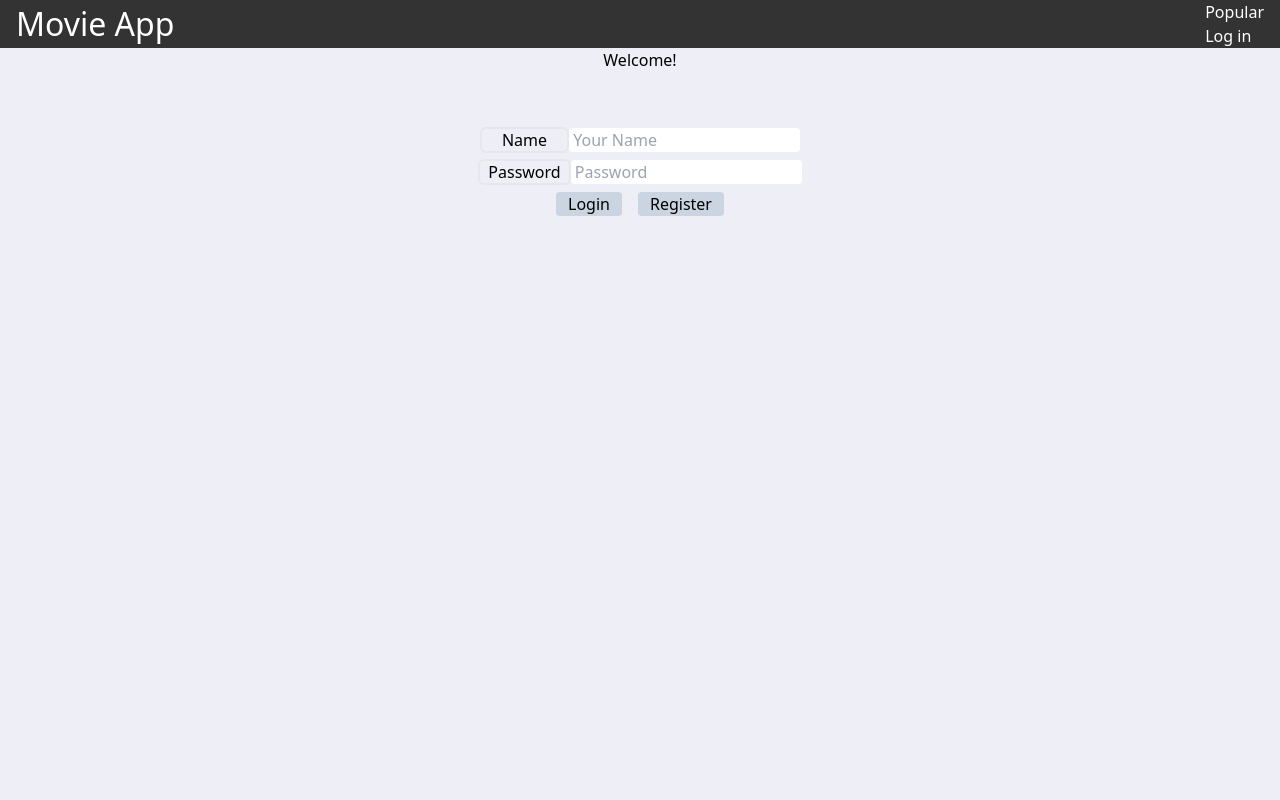
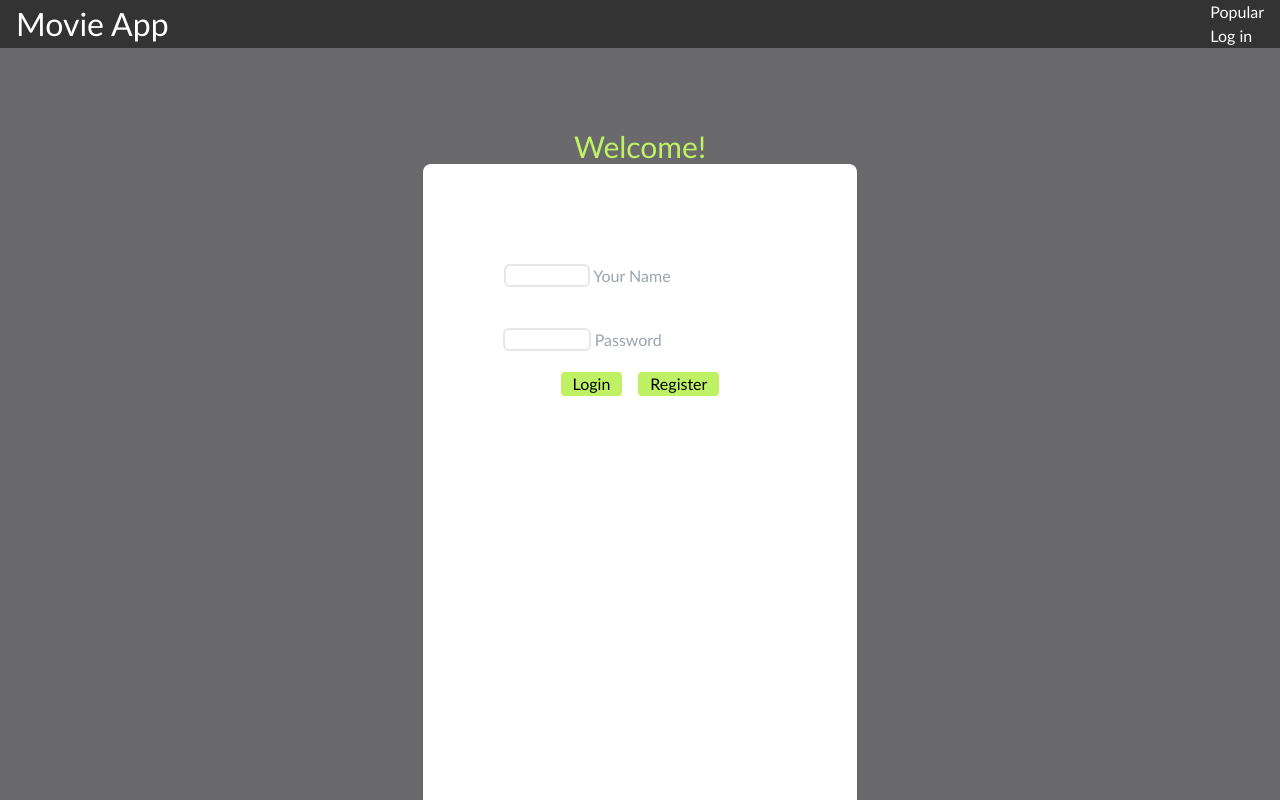
Before and after one commit to orhunbaris/movieapp, a React (Create React App) app: page /login in a window 1280 px wide. Shown: the top 800 px of the page. Built offline with nearby package versions, Linux system fonts and the light colour scheme; data requests are answered from the project's data file.

Commit message:
2nd Commit

```diff
--- a/db.json
+++ b/db.json
@@ -24,12 +24,17 @@
       "name": "efe",
       "password": "123",
       "favoritelist": [
-        "Terrifier 2",
-        "Black Adam",
         "Piggy",
         "Jeepers Creepers: Reborn",
         "Terrifier",
-        "Fullmetal Alchemist: The Final Alchemy"
+        "Fullmetal Alchemist: The Final Alchemy",
+        "Pinocchio",
+        "Crawlspace",
+        "The Stranger",
+        "Avengers: Infinity War",
+        "The Curse of Bridge Hollow",
+        "Lou",
+        "Grimcutty"
       ]
     },
     {
--- a/public/index.html
+++ b/public/index.html
@@ -9,6 +9,9 @@
       name="description"
       content="Web site created using create-react-app"
     />
+    <link rel="preconnect" href="https://fonts.googleapis.com">
+    <link rel="preconnect" href="https://fonts.gstatic.com" crossorigin>
+    <link href="https://fonts.googleapis.com/css2?family=Roboto:wght@100&display=swap" rel="stylesheet">
 
     <title>App</title>
   </head>
--- a/src/components/LoginForm.js
+++ b/src/components/LoginForm.js
@@ -63,12 +63,14 @@ function LoginForm() {
   };
 
   return (
-    <div className="container mx-auto">
-      <h1 className="text-center hover:text-slate-500">Welcome!</h1>
-
-      <form className="login-form text-center m-2 p-12" onSubmit={handleSubmit}>
-        <div className="inner-form-element">
-          <label className="label-name px-5 border-2 rounded-md ">Name</label>
+    <section className="login-container mx-auto p-12">
+      <div className="flex flex-col items-center justify-center px-6 py-8 mx-auto">
+        <h1 className="text-center text-3xl text-lime-300">Welcome!</h1>
+          <div className="w-auto bg-white rounded-lg shadow dark:border md:mt-0 sm:max-wmd xl:p-0 dark:bg-gray-600 dark:border-gray-300">
+              <div className="p-6 space-y-4 md:space-y-6 sm:p-8">
+                                  <form className="login-form text-center m-2 p-10 h-screen" onSubmit={handleSubmit}>
+                                    <div className="inner-form-element py-5">
+                                      <label className="label-name px-5 border-2 rounded-md text-white">Name</label>
                                       <input
                                         type="text"
                                         id="name"
@@ -77,8 +79,8 @@ function LoginForm() {
                                         onChange={(e) => setUser({ ...user, name: e.target.value })}
                                       ></input>
                                     </div>
-        <div className="inner-form-element py-2">
-          <label className="label-password px-2 border-2 rounded-md ">Password</label>
+                                    <div className="inner-form-element py-5">
+                                      <label className="label-password px-2 border-2 rounded-md text-white">Password</label>
                                       <input
                                         type="password"
                                         id="password"
@@ -89,7 +91,7 @@ function LoginForm() {
                                     </div>
                                     <button
                                       type="submit"
-          className="submit-button px-3 bg-slate-300 rounded hover:bg-slate-200 mx-2"
+                                      className="submit-button px-3 bg-lime-300 rounded hover:bg-lime-500 mx-2"
                                       value="login"
                                       onClick={() => setFormAction("login")}
                                     >
@@ -97,7 +99,7 @@ function LoginForm() {
                                     </button>
                                     <button
                                       type="submit"
-          className="submit-button px-3 bg-slate-300 rounded hover:bg-slate-200 mx-2"
+                                      className="submit-button px-3 bg-lime-300 rounded hover:bg-lime-500 mx-2"
                                       value="register"
                                       onClick={() => setFormAction("register")}
                                     >
@@ -105,6 +107,9 @@ function LoginForm() {
                                     </button>
                                   </form>
           </div>
+        </div>
+      </div>
+    </section>
   );
 }
 
--- a/src/index.css
+++ b/src/index.css
@@ -8,7 +8,8 @@
 
 body {
     margin: 0;
-    background: #edeef6;
+    background: #6a6a6d;
+    font-family: 'Gill Sans', 'Gill Sans MT', Calibri, 'Trebuchet MS', sans-serif;
 }
 
 .nav {
@@ -41,3 +42,7 @@ body {
    columns: 2;
 
 }
+
+.login-container {
+    background: #6a6a6d;
+}
--- a/src/movielist/MovieCard.js
+++ b/src/movielist/MovieCard.js
@@ -22,25 +22,34 @@ function MovieCard({ movie }) {
   return (
     <div key={movie.id} className="movie-card max-w-sm rounded overflow-hidden shadow-lg text-lg">
 
-      <h1 className="movie-card-title text-center">{movie.title}</h1>
+
       <img
         src={"https://image.tmdb.org/t/p/w500" + movie.poster_path}
         alt="movie_card_image"
         className="movie-card-image w-full"
       />
+      <h1 className="movie-card-title text-center text-white">{movie.title}</h1>
 
-      {currentUser.favoritelist.includes(movie.title) ? (
-        <img
-          src="/assets/blue_star_filled.png"
+
+
+
+      {currentUser.favoritelist.includes(movie.title)
+      ? (
+        <div
+          className="text-center text-lime-500 cursor-pointer"
           onClick={handleOnClick}
-          alt="star-filled"
-        />
-      ) : (
-        <img
-          src="/assets/blue_star_empty.png"
+          alt="favorite-clicked"
+        >
+          Add to Watch List
+        </div>)
+      : (
+        <div
+          className="text-center text-lime-200 cursor-pointer"
           onClick={handleOnClick}
-          alt="star-empty"
-        />
+          alt="favorite-clicked"
+        >
+          Add to Watch List
+        </div>
       )}
     </div>
   );
```
Lines whose indentation alone changed are shown as unchanged.
